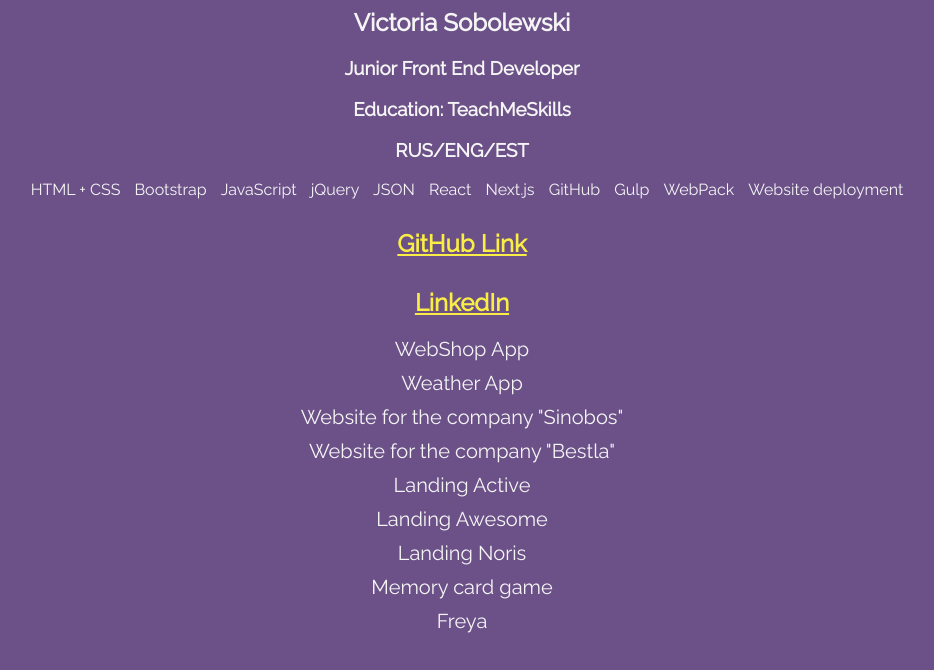
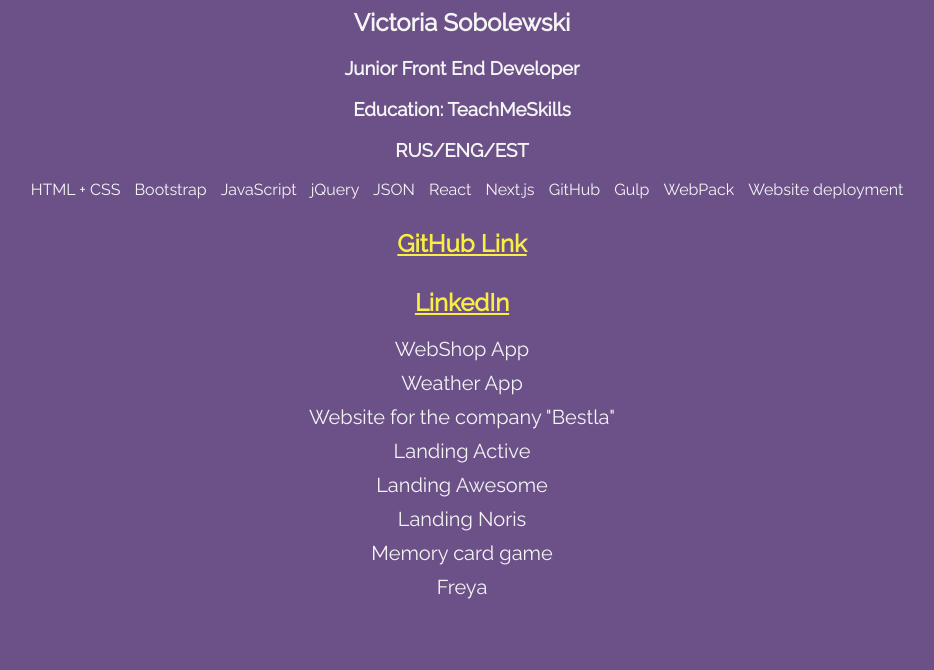
Before and after one commit to viktoriia-ko/viktoriia-ko.github.io, a plain HTML site: page index.html in a window 1280 px wide. Shown: the part 80-750 px from the top of the page, without its empty margins (178-1112 px from the left). Drawn offline with Linux system fonts and the light colour scheme.

Commit message:
Update index.html

```diff
--- a/index.html
+++ b/index.html
@@ -35,7 +35,6 @@
         <a href="https://diplomaapp-8223e.web.app/">WebShop App</a>
       </li>
       <li><a href="https://weatherapp-e3e7a.web.app/">Weather App</a></li>
-      <li><a href="http://sinoboslimited.online/">Website for the company "Sinobos"</a></li>
       <li><a href="http://bestla.pro/">Website for the company "Bestla"</a></li>
       <li><a href="LandingActive/index.html">Landing Active</a></li>
       <li><a href="LandingAwesome/index.html">Landing Awesome</a></li>
```
